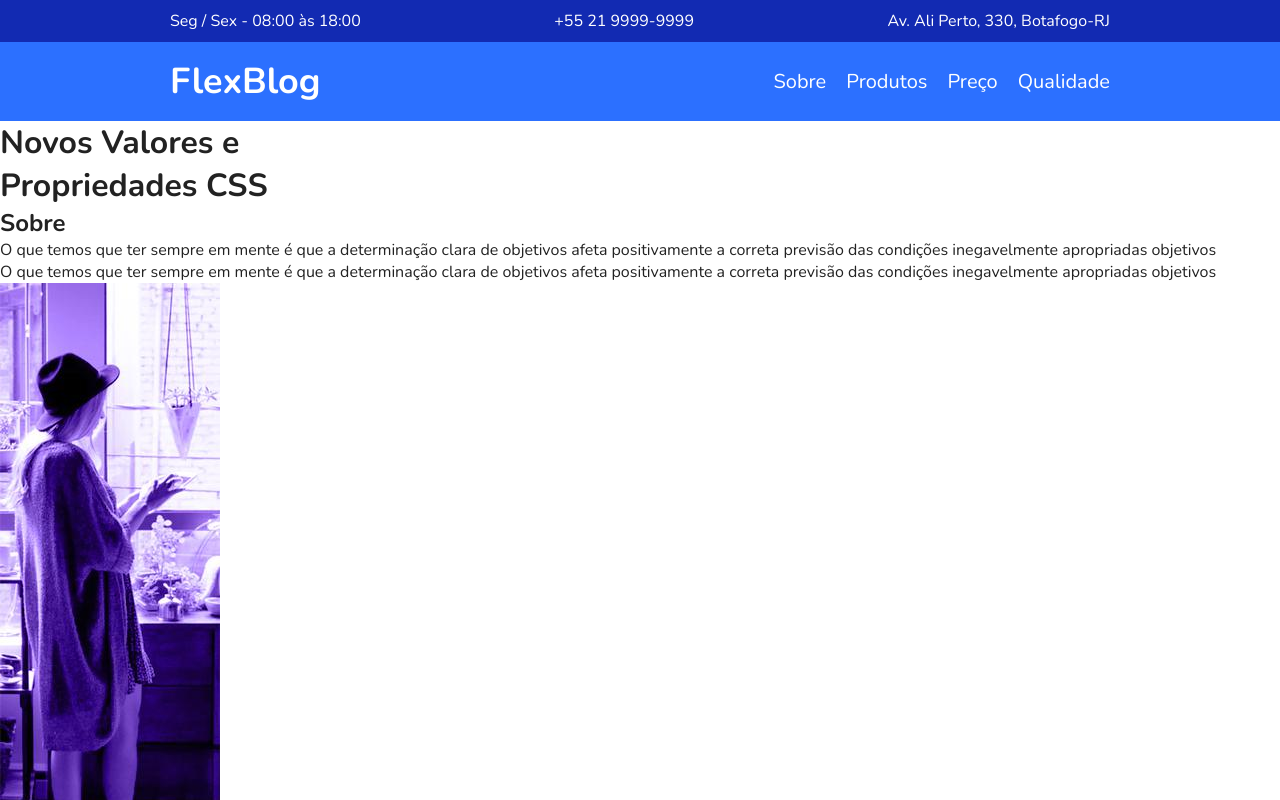
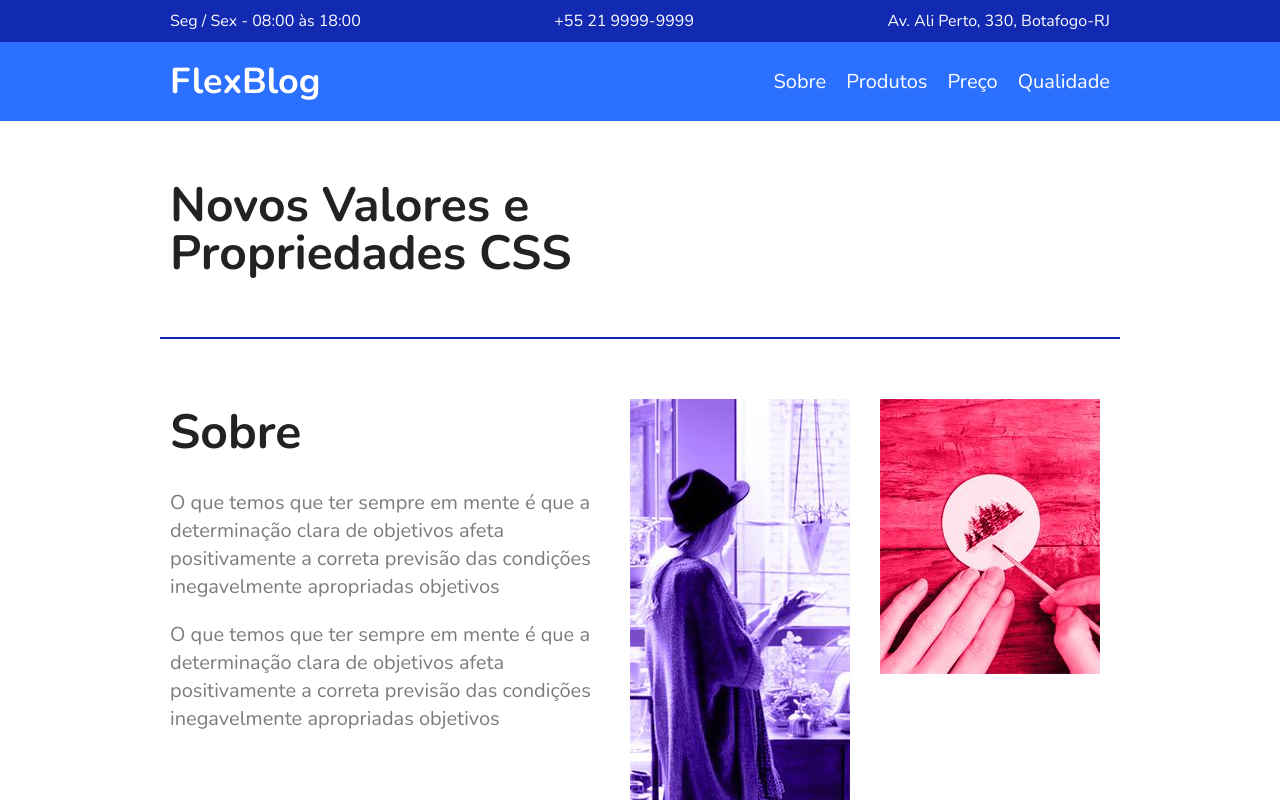
Before and after one commit to EricBrianb12/origamid-projects, a plain HTML site: page Projeto03-flexblog/index.html in a window 1280 px wide. Shown: the top 800 px of the page. Drawn offline with nearby package versions, Linux system fonts and the light colour scheme.

Commit message:
Criado o css da seção introdução e sobre

```diff
--- a/Projeto03-flexblog/css/style.css
+++ b/Projeto03-flexblog/css/style.css
@@ -33,6 +33,7 @@ img {
 }
 
 /* Superinfo */
+
 .superinfo-bg {
   background: #122ab2;
   color: #fff;
@@ -96,3 +97,45 @@ img {
 .menu-nav a:hover {
   color: #122ab2;
 }
+
+/* Introdução */
+
+.introducao {
+  font-size: 3em;
+  line-height: 1;
+  max-width: 960px;
+  margin: 0 auto;
+  padding: 60px 10px;
+}
+
+/* sobre */
+.sobre {
+  border-block: 2px solid #122ab2;
+  max-width: 960px;
+  margin: 0 auto;
+  padding: 60px 0px;
+  display: flex;
+  flex-wrap: wrap;
+}
+
+.sobre-info {
+  flex: 2 1 300px;
+  margin: 0 10px;
+}
+
+.sobre-info h1 {
+  font-size: 3em;
+  margin-bottom: .5em;
+}
+
+.sobre-info p {
+  font-size: 1.25em;
+  line-height: 1.4;
+  margin-bottom: 1em;
+  color: #7c7c7c;
+}
+
+.sobre-img {
+  flex: 1 1 160px;
+  margin: 0 10px;
+}
```
